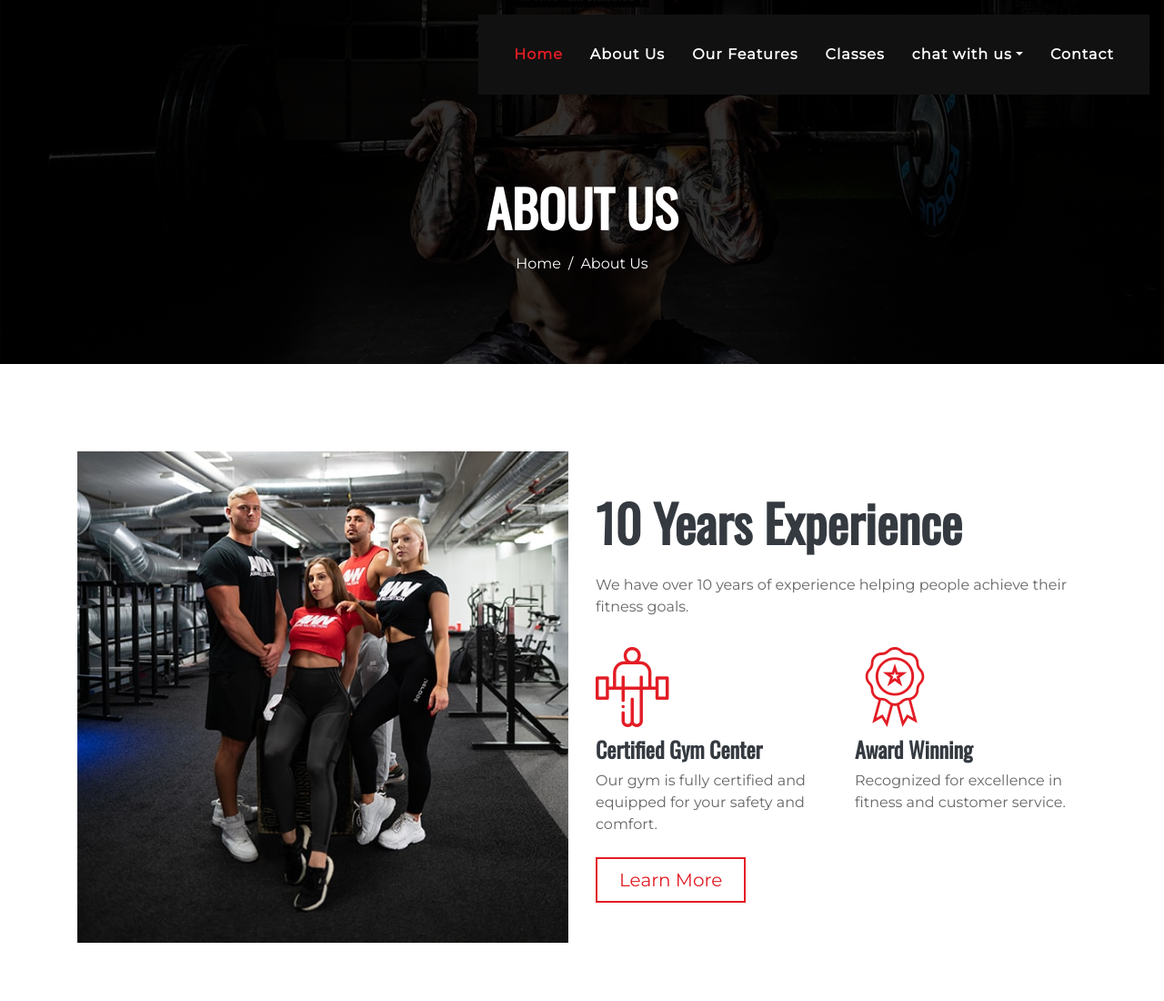
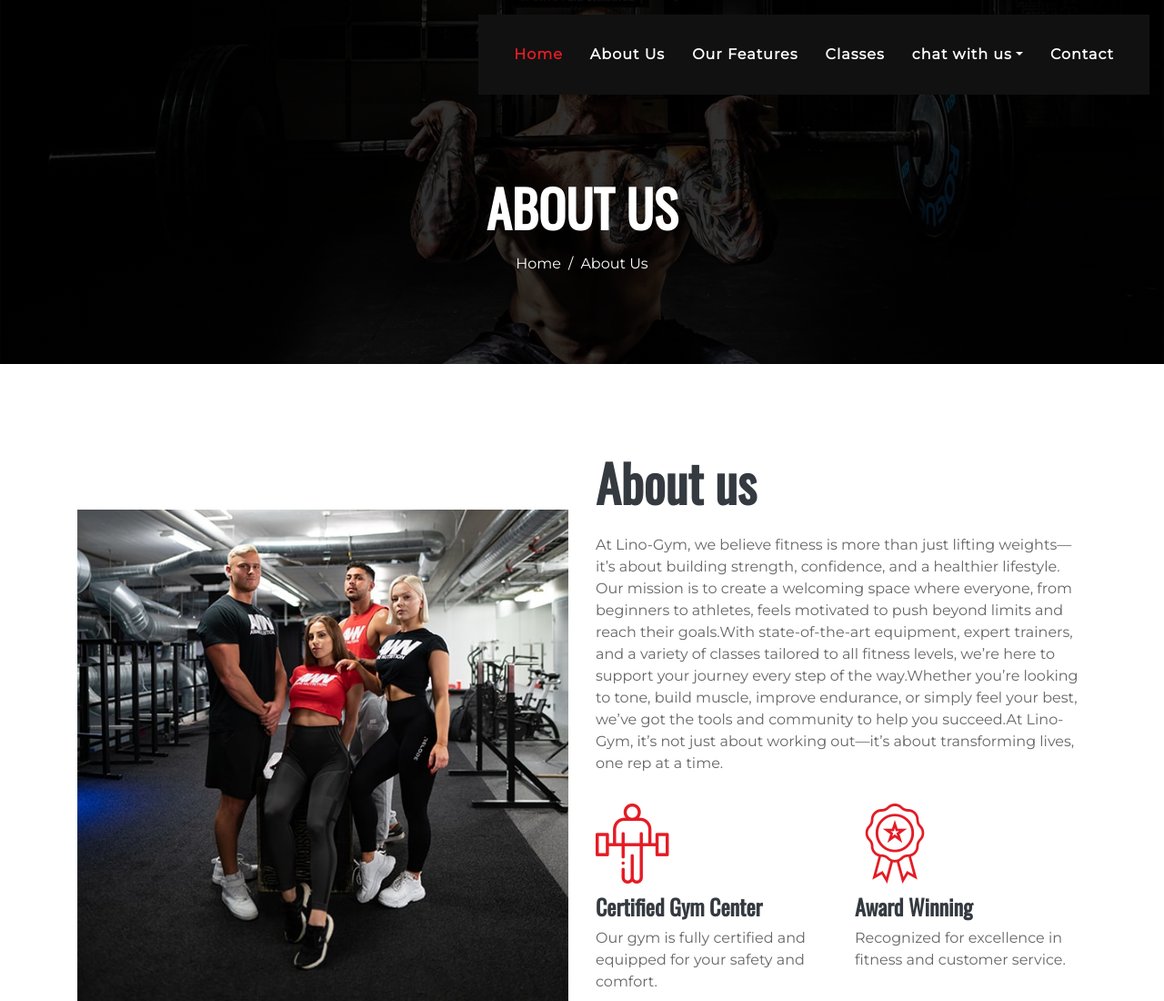
Before and after one commit to Othnielfire3/lino-gym-website, a plain HTML site: page about.html in a window 1280 px wide. Shown: the top 1100 px of the page at 91% size. Drawn offline with nearby package versions, Linux system fonts and the light colour scheme; files whose address does not match are found by name.

Commit message:
content added

```diff
--- a/about.html
+++ b/about.html
@@ -68,8 +68,8 @@
                 <img class="img-fluid mb-4 mb-lg-0" src="img/about.jpg" alt="Image">
             </div>
             <div class="col-lg-6">
-                <h2 class="display-4 font-weight-bold mb-4">10 Years Experience</h2>
-                <p>We have over 10 years of experience helping people achieve their fitness goals.</p>
+                <h2 class="display-4 font-weight-bold mb-4">About us</h2>
+                <p>At Lino-Gym, we believe fitness is more than just lifting weights—it’s about building strength, confidence, and a healthier lifestyle. Our mission is to create a welcoming space where everyone, from beginners to athletes, feels motivated to push beyond limits and reach their goals.With state-of-the-art equipment, expert trainers, and a variety of classes tailored to all fitness levels, we’re here to support your journey every step of the way.Whether you’re looking to tone, build muscle, improve endurance, or simply feel your best, we’ve got the tools and community to help you succeed.At Lino-Gym, it’s not just about working out—it’s about transforming lives, one rep at a time.</p>
                 <div class="row py-2">
                     <div class="col-sm-6">
                         <i class="flaticon-barbell display-2 text-primary"></i>
```
